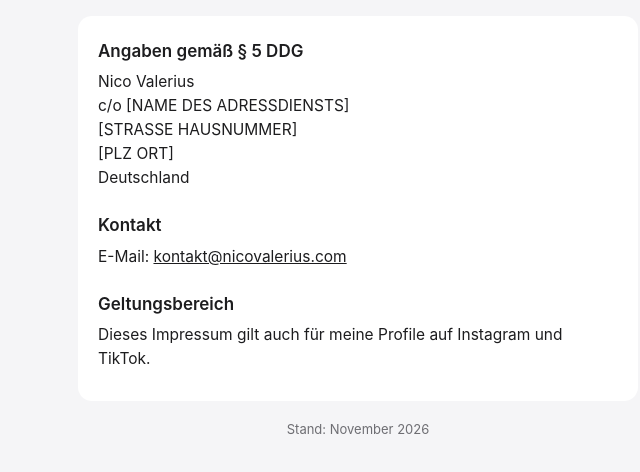
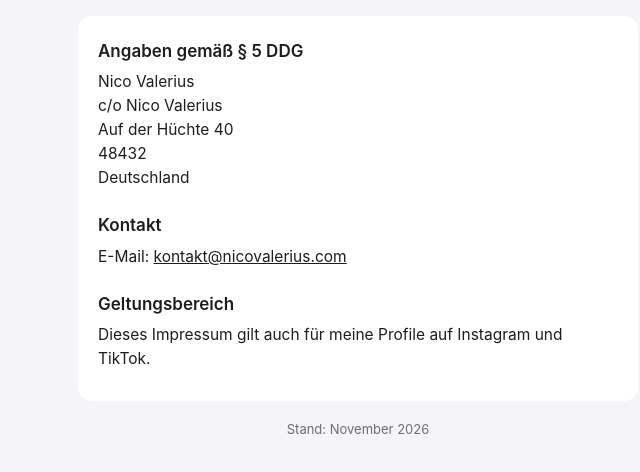
Before and after one commit to NicoValerius/Nico-Valerius-Website, a plain HTML site: page impressum.html in a window 1280 px wide. Shown: the part 150-622 px from the top of the page, without its empty margins (282-922 px from the left). Drawn offline with Linux system fonts and the light colour scheme.

Commit message:
Revise contact details in impressum.html
Updated contact information in impressum.html.

```diff
--- a/impressum.html
+++ b/impressum.html
@@ -36,15 +36,13 @@
   <div class="card">
     <h2>Angaben gemäß § 5 DDG</h2>
     <p>Nico Valerius<br>
-    c/o [NAME DES ADRESSDIENSTS]<br>
-    [STRASSE HAUSNUMMER]<br>
-    [PLZ ORT]<br>
+    c/o Nico Valerius<br>
+    Auf der Hüchte 40<br>
+    48432<br>
     Deutschland</p>
 
     <h2>Kontakt</h2>
     <p>E-Mail: <a href="mailto:kontakt@nicovalerius.com">kontakt@nicovalerius.com</a></p>
-    <!-- Empfohlen: zweiter schneller Kontaktweg (z. B. Zweitnummer) -->
-    <!-- <p>Telefon: [NUMMER]</p> -->
 
     <!-- Nur einfügen, sobald du eine hast (USt-IdNr. ODER Wirtschafts-IdNr.): -->
     <!-- <h2>Umsatzsteuer-ID</h2><p>[DE123456789]</p> -->
```
